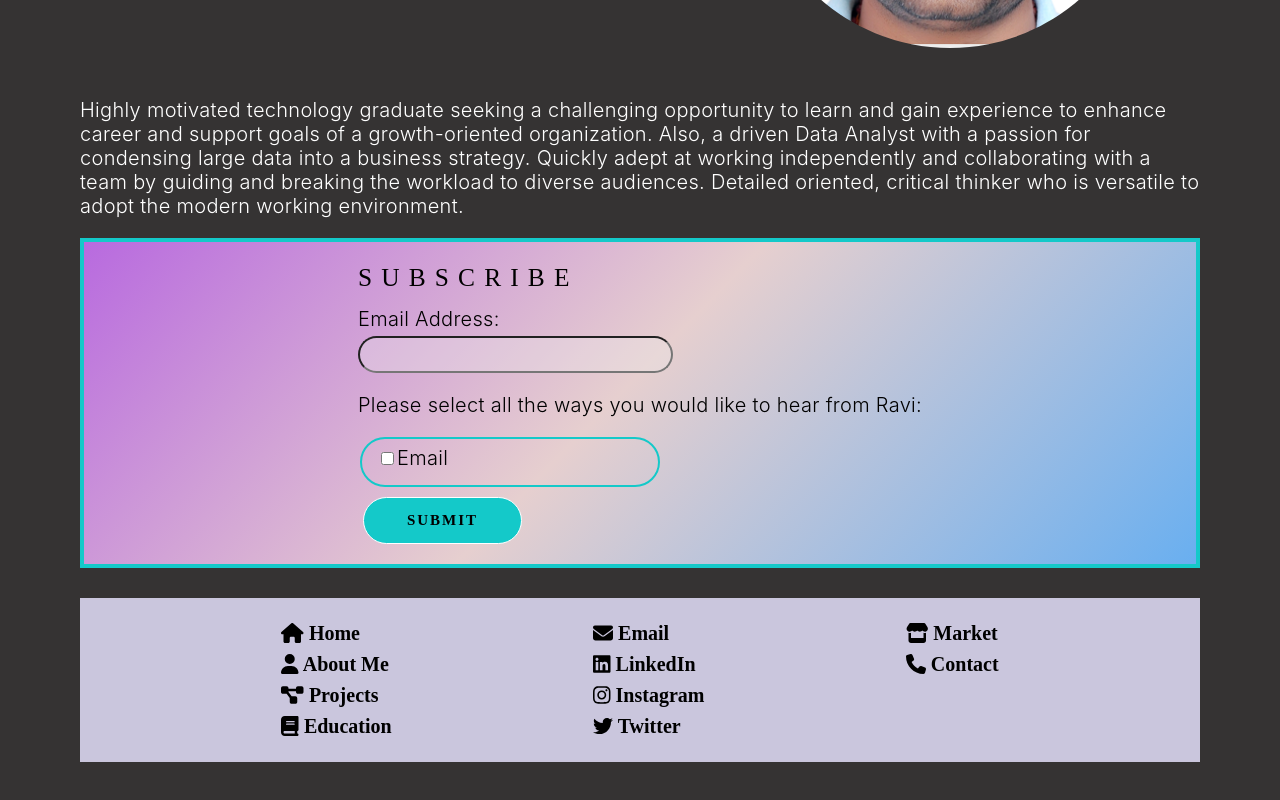
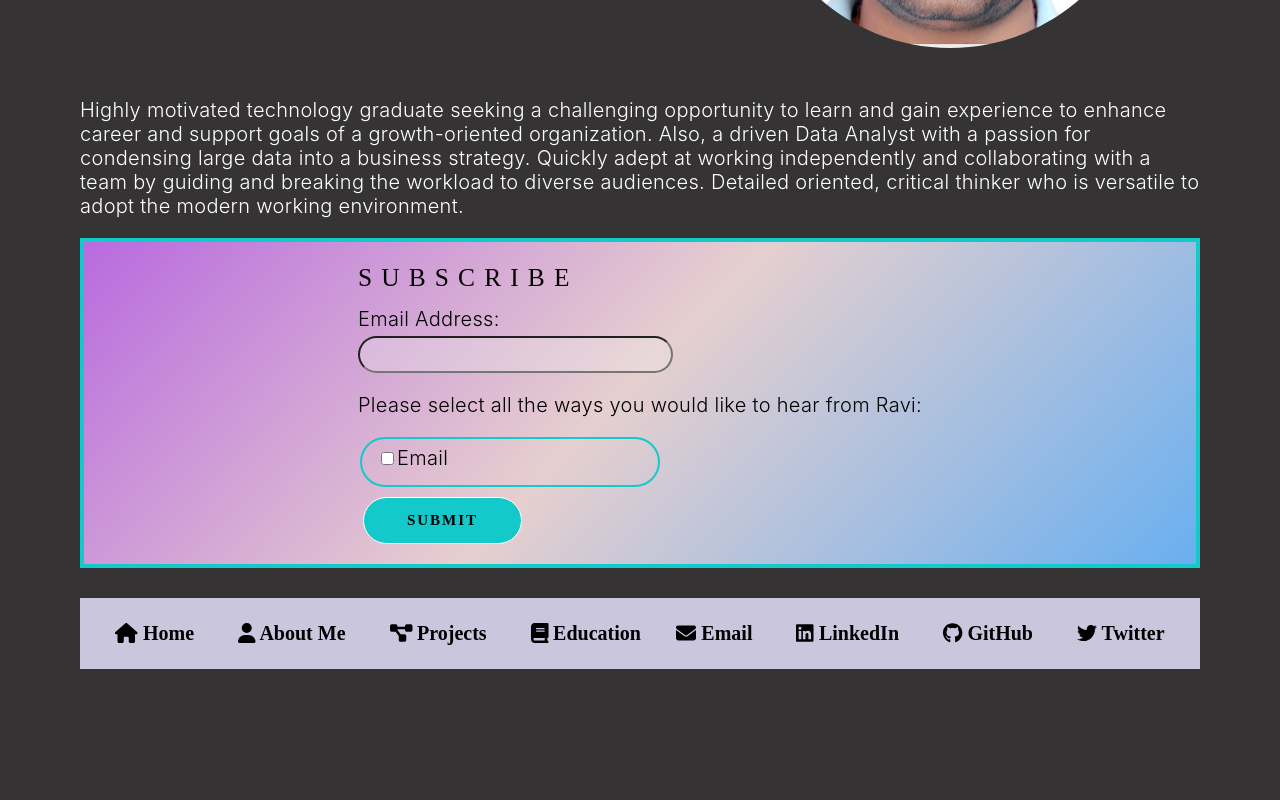
Before and after one commit to ravipatel0113/IS601-Individual-Project, a Next.js app: page / in a window 1280 px wide. Shown: the part 490-1290 px from the top of the page. After the commit the page ends 1239 px from the top, so only its background shows below. Built offline with nearby package versions, Linux system fonts and the light colour scheme.

Commit message:
Update Footer Section

```diff
--- a/components/footer.js
+++ b/components/footer.js
@@ -3,7 +3,7 @@ import Link from 'next/link';
 import React from 'react';
 import { FontAwesomeIcon } from '@fortawesome/react-fontawesome'
 import { faHome, faUser, faBook, faBullhorn, faEnvelope, faPhone, faStore, faProjectDiagram } from '@fortawesome/free-solid-svg-icons';
-import { faLinkedin, faInstagram, faTwitter } from '@fortawesome/free-brands-svg-icons';
+import { faLinkedin, faInstagram, faTwitter, faGithub } from '@fortawesome/free-brands-svg-icons';
 
 
 import { useState } from "react";
@@ -55,84 +55,10 @@ export default function Footer() {
         <div className={mainStyles.footerlink}>
 
             <a href="mailto:example@example.com"><FontAwesomeIcon icon={faEnvelope} /> Email</a>
-            <a href="https://www.linkedin.com/"><FontAwesomeIcon icon={faLinkedin} /> LinkedIn</a>
-            <a href="https://www.instagram.com/"><FontAwesomeIcon icon={faInstagram} /> Instagram</a>
+            <a href="https://www.linkedin.com/in/ravi-patel-0113"><FontAwesomeIcon icon={faLinkedin} /> LinkedIn</a>
+            <a href="https://github.com/ravipatel0113"><FontAwesomeIcon icon={faGithub} /> GitHub</a>
             <a href="https://twitter.com/"><FontAwesomeIcon icon={faTwitter} /> Twitter</a>
         </div>
-
-        <div className={mainStyles.footerlink}>
-
-            <a href="#"><FontAwesomeIcon icon={faStore} /> Market</a>
-            <a href="#"><FontAwesomeIcon icon={faPhone} /> Contact</a>
-
-        </div>
-        {/* <div id="mc_embed_shell">
-                <Link href="/cdn-images.mailchimp.com/embedcode/classic-061523.css" rel="stylesheet" type="text/css" ></Link>
-            <div id="mc_embed_signup">
-                <form action="https://njit.us9.list-manage.com/subscribe/post?u=3d0b19ed396d6468d588f214e&amp;id=366234b116&amp;v_id=4559&amp;f_id=001013e1f0" method="post" id="mc-embedded-subscribe-form" name="mc-embedded-subscribe-form" class="validate" target="_blank">
-                    <div id="mc_embed_signup_scroll">
-
-                        <h2 className={mainStyles.h2}>Subscribe</h2>
-                        <div className="mc-field-group">
-                            <label for="mce-EMAIL">
-                                Email Address:
-                            </label>
-                            <input type="email" name="EMAIL" className={mainStyles.emailaddress} id="mce-EMAIL" required="" >
-
-                            </input>
-                            <span id="mce-EMAIL-HELPERTEXT" className="helper_text">
-
-                            </span>
-                        </div>
-                        <div id="mergeRow-gdpr">
-                            <div className="content__gdpr">
-                                <p>Please select all the ways you would like to hear from Ravi:</p>
-                                <fieldset name="interestgroup_field">
-                                    <label className="checkbox subfield" for="gdpr40083">
-                                        <input type="checkbox" id="gdpr_40083" name="gdpr[40083]" ></input>
-                                        <span>Email</span>
-                                    </label>
-                                </fieldset>
-                            </div>
-
-                        </div>
-                    <div id="mce-responses" className="clear foot">
-                        <div className="response" id="mce-error-response" ></div>
-                        <div className="response" id="mce-success-response" ></div>
-                    </div>
-
-                    <div>
-                        <div>
-                            <input type="submit" name="subscribe" id="mc-embedded-subscribe" className={mainStyles.footertext}></input>
-                            <p><a href="http://eepurl.com/iwPweY" title="Mailchimp - email marketing made easy and fun"></a></p>
-
-                        </div>
-                    </div>
-                </div>
-            </form>
-            </div>
-            </div> */}
-
-        {/* <!-- Form Section --> */}
-        {/* <div> */}
-        {/* {state == 2 ? (
-        <p className="font-medium mt-4 text-xl text-green-800">
-            Thanks for subscribing, you will receive mail once we launch our
-            website.
-        </p>
-        ) : (
-            <form onSubmit={subscribe} className={mainStyles.newsletterform}>
-                <input type = "email" placeholder="Email Address" className={mainStyles.emailaddress} required></input>
-                <button type="submit" className={mainStyles.footertext}>Subscribe</button>
-                {state === 3 ? (
-                    <p className="text-red-500 mt-3">{errorMsg}</p>
-                    ) : (
-                        ""
-                    )
-                }
-            </form>
-        )} */}
-        {/* </div> */}
         </footer>
     </>
     );
--- a/styles/main.module.css
+++ b/styles/main.module.css
@@ -232,7 +232,8 @@
 
 .footerlink {
     display: flex;
-    flex-direction: column;
+    flex-direction: row;
+    gap: 44px;
     margin-top: 20px;
     margin-bottom: 20px;
 }
```
